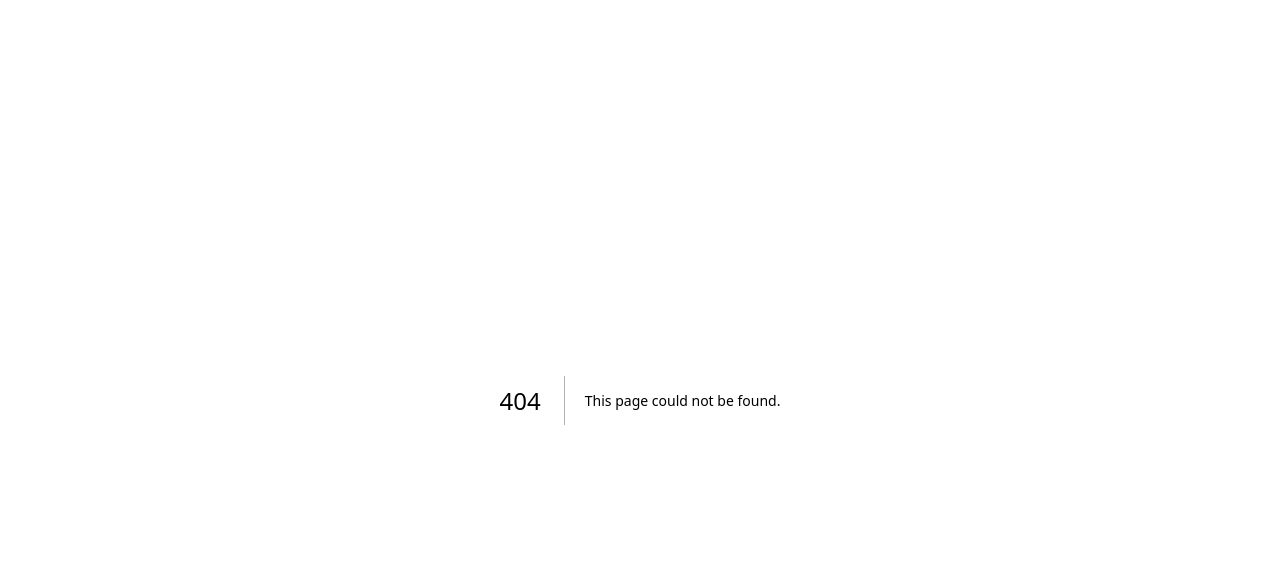
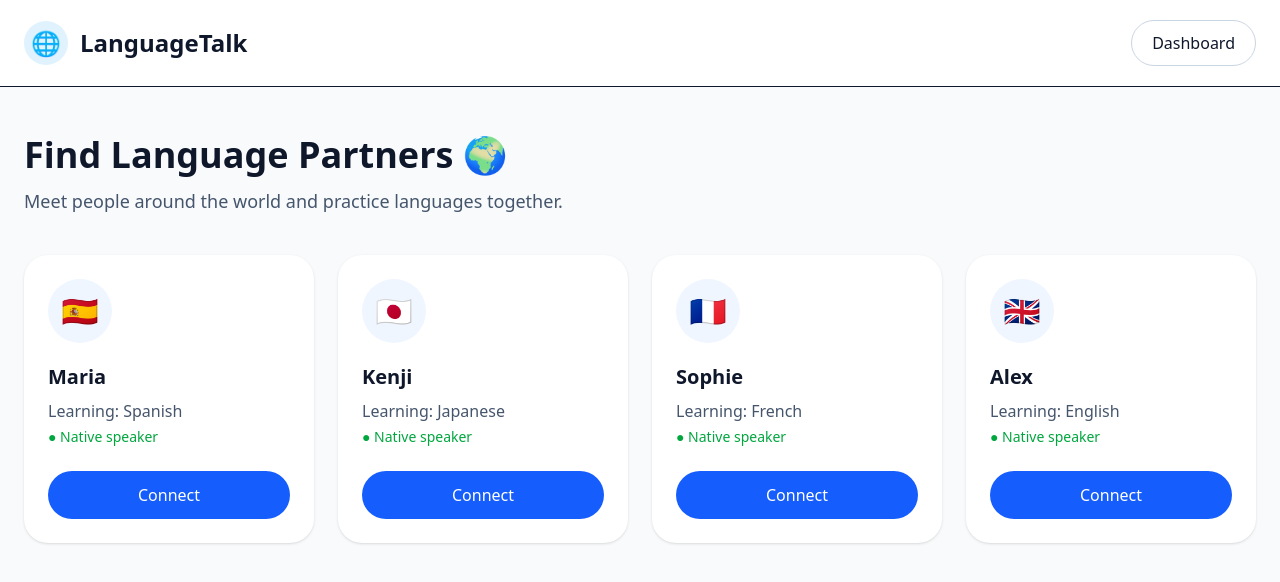
Before and after one commit to mb9081517-pixel/LanguageTalk, a Next.js app: page /partners in a window 1280 px wide. Before the commit this address had no page. Shown: the top 582 px of the page. Built offline with nearby package versions, Linux system fonts and the light colour scheme.

Commit message:
Create page.tsx

```diff
--- /dev/null
+++ b/app/partners/page.tsx
@@ -0,0 +1,74 @@
+"use client";
+
+import { useRouter } from "next/navigation";
+
+export default function Partners() {
+  const router = useRouter();
+
+  const partners = [
+    { name: "Maria", language: "Spanish", flag: "🇪🇸", level: "Native" },
+    { name: "Kenji", language: "Japanese", flag: "🇯🇵", level: "Native" },
+    { name: "Sophie", language: "French", flag: "🇫🇷", level: "Native" },
+    { name: "Alex", language: "English", flag: "🇬🇧", level: "Native" },
+  ];
+
+  return (
+    <main className="min-h-screen bg-slate-50 text-slate-900">
+      <header className="border-b bg-white">
+        <div className="mx-auto flex max-w-7xl items-center justify-between px-6 py-5">
+          <button
+            onClick={() => router.push("/dashboard")}
+            className="flex items-center gap-3"
+          >
+            <div className="flex h-11 w-11 items-center justify-center rounded-full bg-sky-100 text-2xl">
+              🌐
+            </div>
+            <span className="text-2xl font-bold">LanguageTalk</span>
+          </button>
+
+          <button
+            onClick={() => router.push("/dashboard")}
+            className="rounded-full border border-slate-300 px-5 py-2.5 font-semibold"
+          >
+            Dashboard
+          </button>
+        </div>
+      </header>
+
+      <section className="mx-auto max-w-7xl px-6 py-12">
+        <h1 className="text-4xl font-extrabold">Find Language Partners 🌍</h1>
+
+        <p className="mt-3 text-lg text-slate-600">
+          Meet people around the world and practice languages together.
+        </p>
+
+        <div className="mt-10 grid gap-6 sm:grid-cols-2 lg:grid-cols-4">
+          {partners.map((partner) => (
+            <div
+              key={partner.name}
+              className="rounded-3xl bg-white p-6 shadow-sm"
+            >
+              <div className="flex h-16 w-16 items-center justify-center rounded-full bg-blue-50 text-3xl">
+                {partner.flag}
+              </div>
+
+              <h2 className="mt-5 text-xl font-bold">{partner.name}</h2>
+
+              <p className="mt-2 text-slate-600">
+                Learning: {partner.language}
+              </p>
+
+              <p className="mt-1 text-sm text-green-600">
+                ● {partner.level} speaker
+              </p>
+
+              <button className="mt-6 w-full rounded-full bg-blue-600 px-5 py-3 font-semibold text-white hover:bg-blue-700">
+                Connect
+              </button>
+            </div>
+          ))}
+        </div>
+      </section>
+    </main>
+  );
+          }
```
